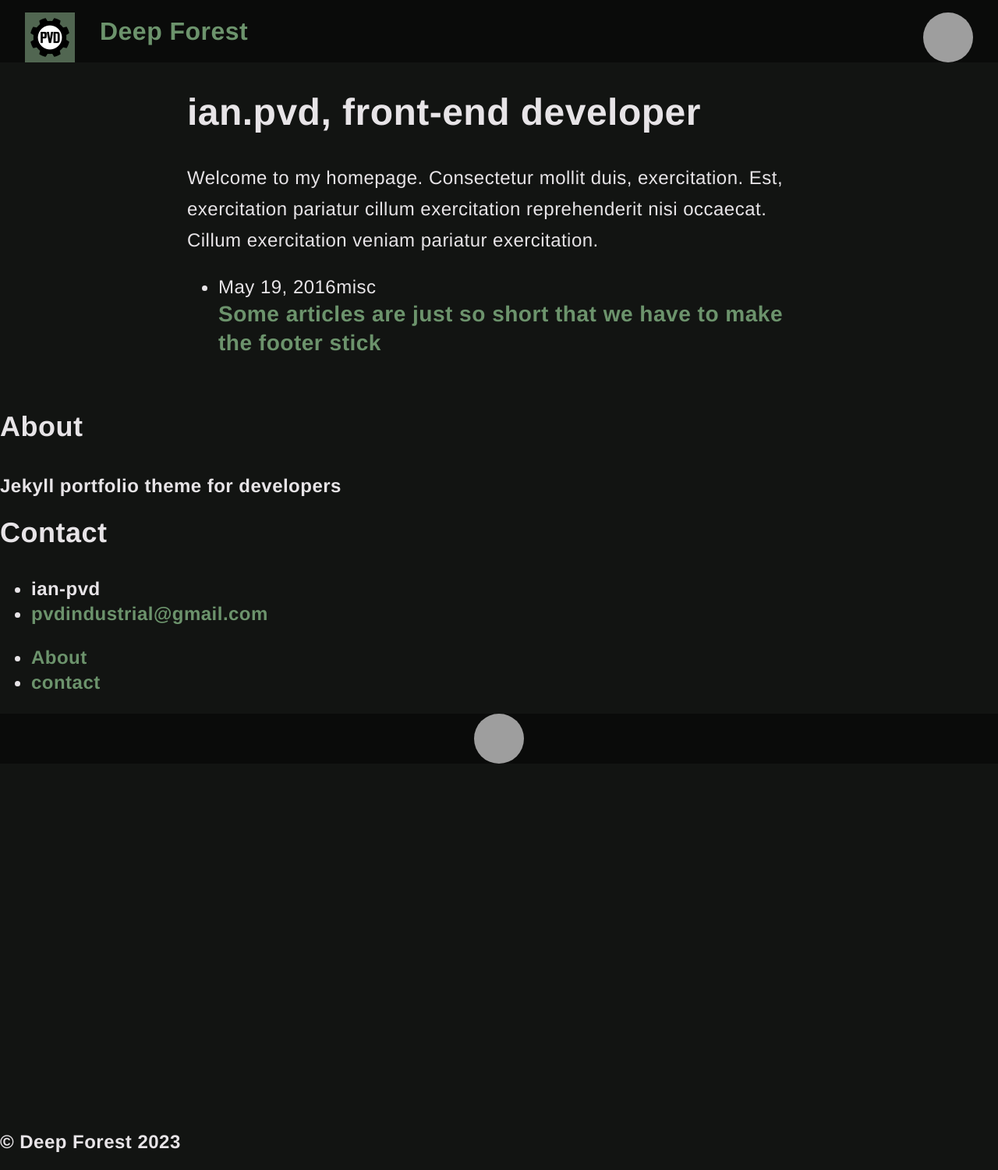
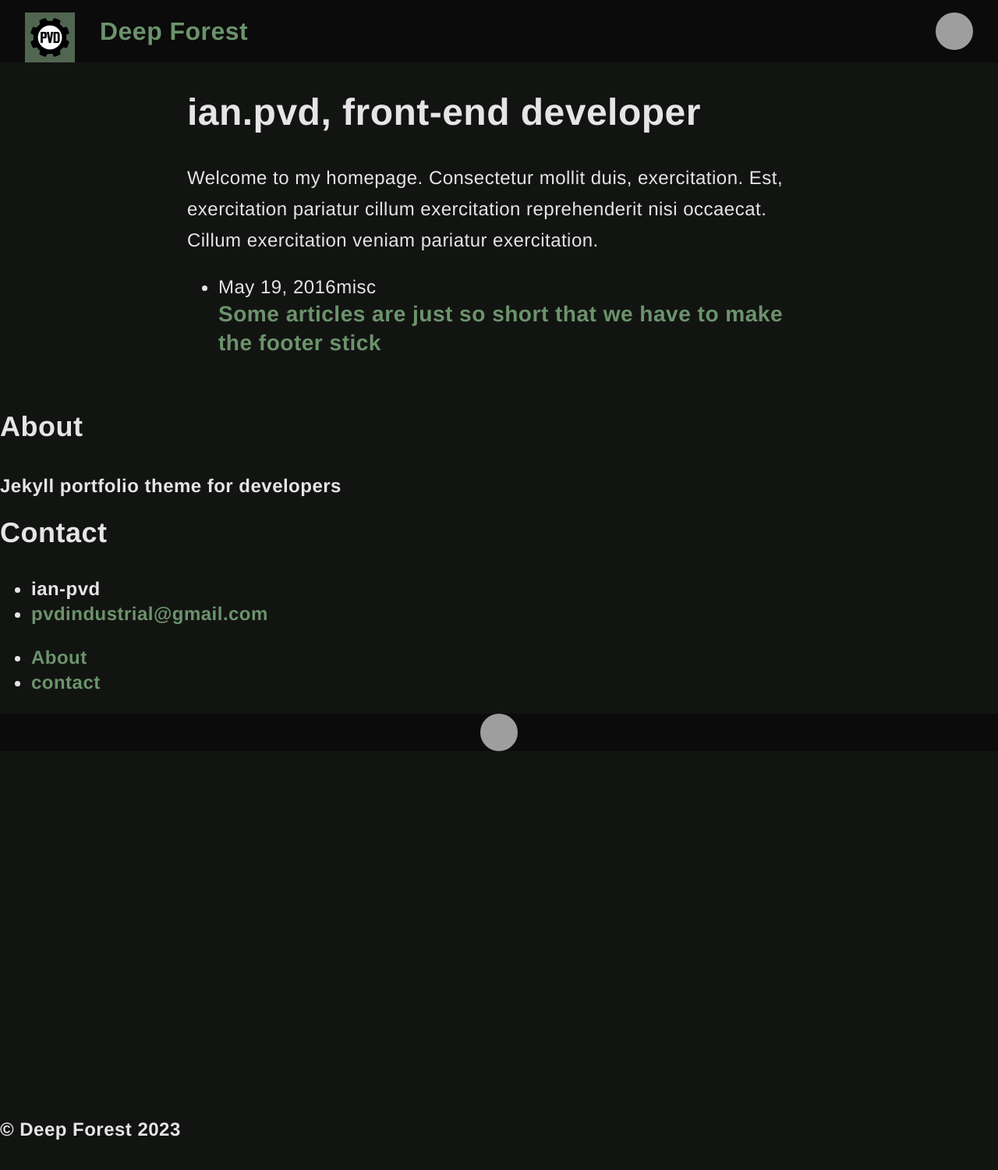
Before and after one commit to ian-pvd/deep-forest, a Jekyll site: the page built from index.md, in a window 1280 px wide. Shown: the whole page at 78% size. Built offline with Jekyll 4.4.1, drawn with Linux system fonts in a browser that asks for light colours; grey boxes are pictures that could not be loaded.

Commit message:
cr & qa fixes

```diff
--- a/_layouts/default.html
+++ b/_layouts/default.html
@@ -5,7 +5,7 @@
 
 {%- include head.html -%}
 
-<body>
+<body data-nav-hidden="true">
 
 	<div class="site" id="site">
 
--- a/_sass/base.scss
+++ b/_sass/base.scss
@@ -18,8 +18,15 @@
 	letter-spacing: 0.02em;
 	margin: 0;
 
-	&[data-menu-hidden="false"] {
+	&[data-nav-hidden="false"] {
 		position: fixed;
+	}
+
+	@media #{$desktop} {
+
+		&[data-nav-hidden="false"] {
+			position: unset;
+		}
 	}
 }
 
--- a/_sass/includes/site-header.scss
+++ b/_sass/includes/site-header.scss
@@ -94,7 +94,8 @@
 		align-items: flex-start;
 		background-color: transparent;
 		flex-direction: row;
-		height: clamp(2rem, 5vw, 4rem);
+		height: clamp(2rem, 5vw, 3rem);
+		width: auto;
 		left: auto;
 		margin: 0 0 0 auto;
 		overflow: unset;
@@ -103,7 +104,6 @@
 		top: auto;
 		transform: unset;
 		transition: unset;
-		width: calc(clamp(2rem, 5vw, 4rem));
 		z-index: 1;
 
 		&[aria-hidden="false"] {
@@ -158,12 +158,8 @@
 
 	@media #{$desktop} {
 		border-top: none;
-		left: 50%;
-		margin: 0 0 0 auto;
+		margin: 0 -12px;
 		padding: 0;
-		position: absolute;
-		top: 0;
-		transform: translate(-50%, 0);
 	}
 }
 
@@ -182,6 +178,6 @@
 	width: 2.5rem;
 
 	@media #{$desktop} {
-		display: none; /* Initially hide on desktop */
+		display: none;
 	}
 }
--- a/_sass/includes/social-links.scss
+++ b/_sass/includes/social-links.scss
@@ -33,8 +33,8 @@
 
 	@media #{$desktop} {
 		border-radius: 50%;
-		width: clamp(2rem, 5vw, 4rem);
-		height: clamp(2rem, 5vw, 4rem);
+		width: clamp(2rem, 5vw, 3rem);
+		height: clamp(2rem, 5vw, 3rem);
 	}
 }
 
--- a/assets/js/script.js
+++ b/assets/js/script.js
@@ -21,9 +21,11 @@
 		if (!isMobile()) {
 			menuToggle.setAttribute("aria-expanded", "true");
 			menu.setAttribute("aria-hidden", "false");
+			document.body.setAttribute("data-nav-hidden", "false");
 		} else {
 			menuToggle.setAttribute("aria-expanded", "false");
 			menu.setAttribute("aria-hidden", "true");
+			document.body.setAttribute("data-nav-hidden", "true");
 		}
 	};
 	// Set initial states for desktop.
@@ -38,6 +40,7 @@
 			menuToggle.getAttribute("aria-expanded") === "true" || false;
 		menuToggle.setAttribute("aria-expanded", !expanded);
 		menu.setAttribute("aria-hidden", String(expanded));
+		document.body.setAttribute("data-nav-hidden", String(expanded));
 	});
 };
 
```
